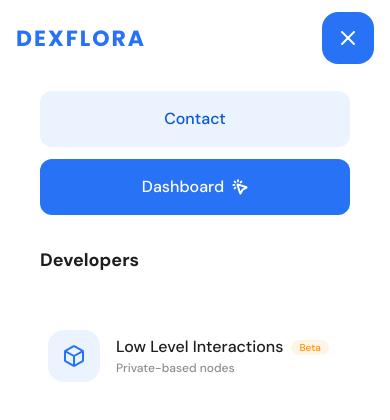
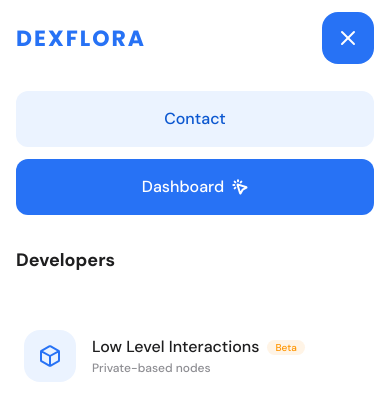
Before and after one commit to reactit3/dexflora, a Next.js app: page / in a window 390 px wide. Both pictures are taken after a click on the button 348 px from the left and 38 px from the top of the page. Shown: the top 420 px of the page. Built offline with nearby package versions, Linux system fonts and the light colour scheme.

Commit message:
fixed the animation

```diff
--- a/components/Header.tsx
+++ b/components/Header.tsx
@@ -5,6 +5,12 @@ import { DedicatedNodesIcon, RpcServiceIcon } from "./Icons";
 export function Header() {
   const navLinks = ["Documentation", "Developers", "Exlorers"];
   const [isOpen, setIsOpen] = useState<boolean>(false);
+  const [isTapped, setIsTapped] = useState(false);
+
+  const handleTouch = () => {
+    setIsTapped(true);
+    setTimeout(() => setIsTapped(false), 150);
+  };
 
   return (
     <>
@@ -42,7 +48,7 @@ export function Header() {
 
         <button
           onClick={() => setIsOpen((prev) => !prev)}
-          className="w-13 h-13 bg-brand hover:bg-[#2062E5] text-white rounded-2xl flex items-center justify-center transition-transform duration-150 ease-in-out cursor-pointer active:scale-90 md:hidden"
+          className="w-13 h-13 bg-brand active:bg-[#2062E5] text-white rounded-2xl flex items-center justify-center transition-transform duration-150 ease-in-out cursor-pointer active:scale-90 md:hidden"
         >
           <img
             src="/assets/icons/hamburger.svg"
@@ -58,12 +64,12 @@ export function Header() {
       </header>
 
       {isOpen && (
-        <div className="absolute top-[75px] left-0 w-full px-10 ">
+        <div className="absolute top-[75px] left-0 w-full px-4 sm:px-10 ">
           <div className="grid sm:grid-cols-2 items-center gap-3 sm:gap-2 text-[16px] font-medium mt-4">
-            <button className=" p-4 bg-[#ebf3ff] text-[#0b57d0] text-center transition-all ease-in-out hover:bg-[#D6E6FF] rounded-xl cursor-pointer">
+            <button className=" p-4 bg-[#ebf3ff] text-[#0b57d0] text-center transition-all ease-in-out active:bg-[#D6E6FF] rounded-xl cursor-pointer">
               Contact
             </button>
-            <button className="justify-center p-4 bg-brand hover:bg-[#2062E5] text-white rounded-xl flex items-center gap-2 transition-all ease-in-out cursor-pointer">
+            <button className="justify-center p-4 bg-brand active:bg-[#2062E5] text-white rounded-xl flex items-center gap-2 transition-all ease-in-out cursor-pointer">
               <span>Dashboard</span>
               <img src="/assets/icons/cursor-click.svg" alt="Cursor Click" />
             </button>
@@ -72,8 +78,8 @@ export function Header() {
           <div className="mt-8">
             <h3 className="text-[18px] font-bold">Developers</h3>
 
-            <div className="mt-12 cursor-pointer rounded-2xl pl-2 py-2 flex items-center gap-4 group hover:bg-light transition-all duration-150 ease-in-out">
-              <div className="w-13 h-13 bg-[#ebf3ff] group-hover:bg-[#2062E5] rounded-2xl flex items-center justify-center transition-all duration-150 ease-in-out cursor-pointer active:scale-90 text-[#2772F5] group-hover:text-white">
+            <div className="mt-12 cursor-pointer rounded-2xl p-2 flex items-center gap-4 group active:bg-light transition-all duration-150 ease-in-out">
+              <div className="w-13 h-13 bg-[#ebf3ff]  group-active:bg-[#2062E5] rounded-2xl flex items-center justify-center transition-all duration-150 ease-in-out cursor-pointer active:scale-90 text-[#2772F5] group-active:text-white">
                 <DedicatedNodesIcon />
               </div>
 
```
